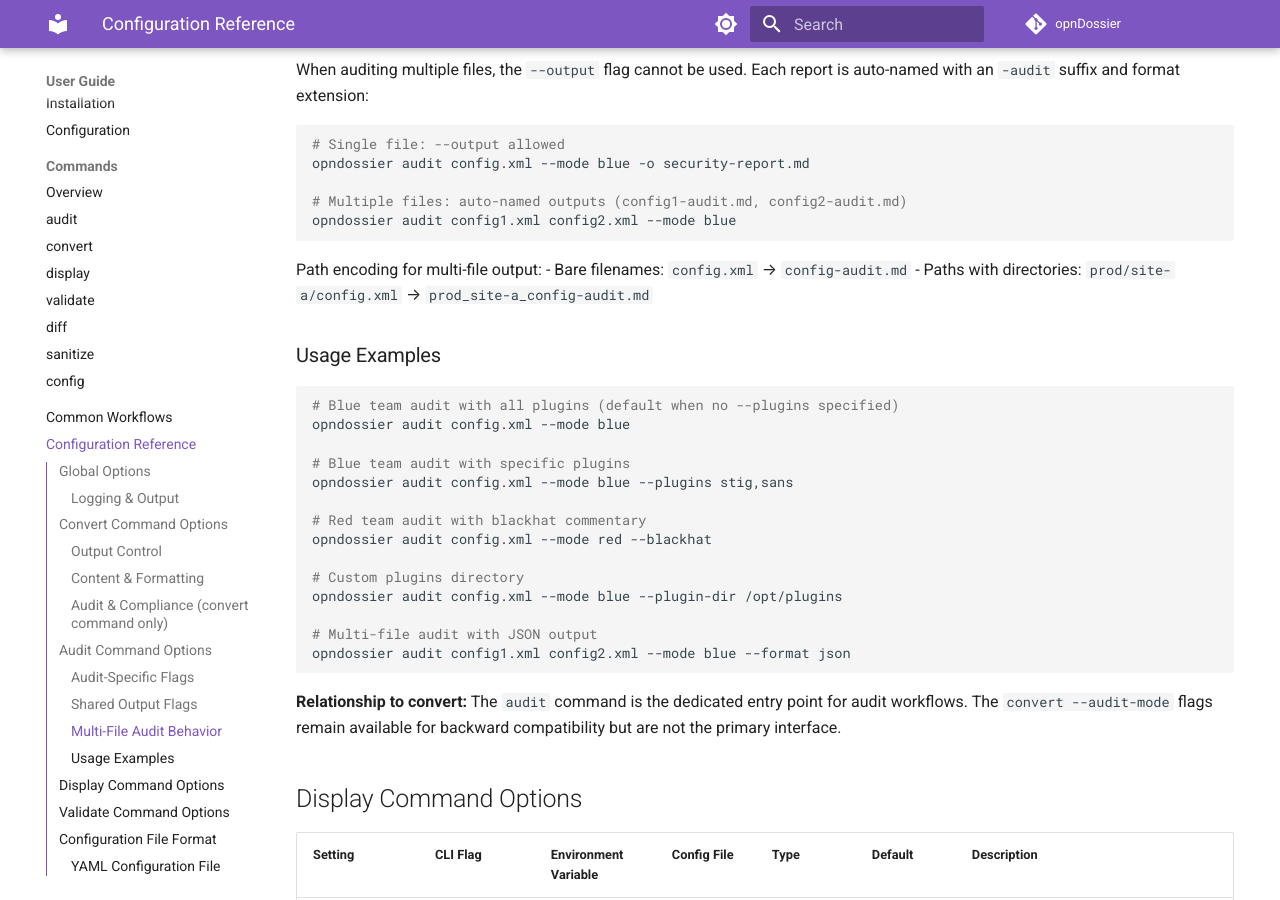
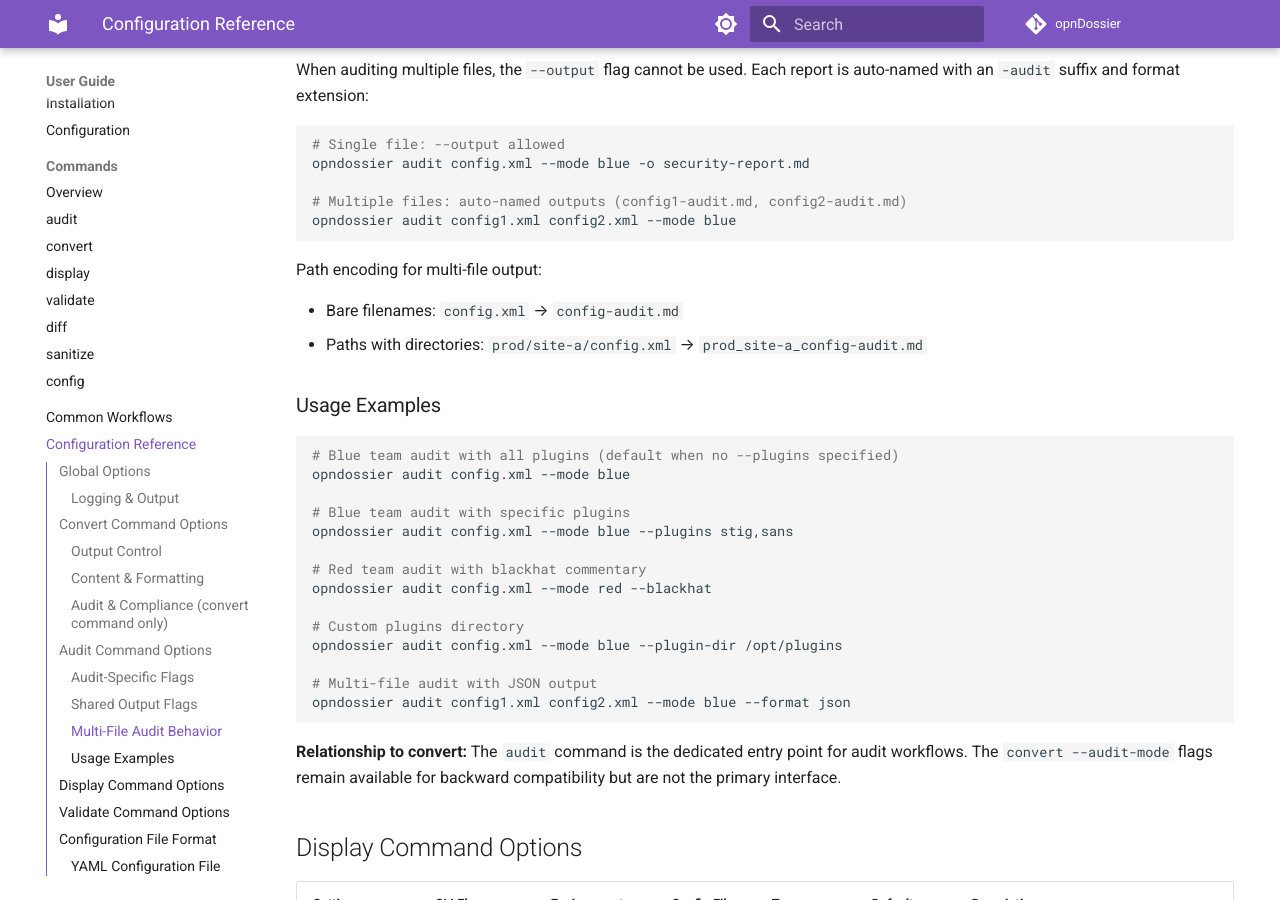
Before and after one commit to EvilBit-Labs/opnDossier, an MkDocs documentation site: the page built from docs/user-guide/configuration-reference.md, in a window 1280 px wide and 900 px high, scrolled down 3504 px. Built offline with MkDocs 1.6.1 and Material for MkDocs 9.7.7, drawn with Linux system fonts in a browser that asks for light colours; comment, search, counter and statistics services are not loaded; the version menu is left out.

````diff
--- a/docs/user-guide/configuration-reference.md
+++ b/docs/user-guide/configuration-reference.md
@@ -49,7 +49,7 @@ Supported formats: `markdown` (`md`), `json`, `yaml` (`yml`), `text` (`txt`), `h
 
 | Setting       | CLI Flag          | Environment Variable | Config File | Type     | Default | Description                                                                                                                                                              |
 | ------------- | ----------------- | -------------------- | ----------- | -------- | ------- | ------------------------------------------------------------------------------------------------------------------------------------------------------------------------ |
-| Audit mode    | `--audit-mode`    | -                    | -           | string   | `""`    | Audit mode: standard, blue, red (for backward compatibility; use `audit` command for dedicated audit workflows)                                                         |
+| Audit mode    | `--audit-mode`    | -                    | -           | string   | `""`    | Audit mode: standard, blue, red (for backward compatibility; use `audit` command for dedicated audit workflows)                                                          |
 | Audit plugins | `--audit-plugins` | -                    | -           | string[] | `[]`    | Plugins: stig, sans, firewall                                                                                                                                            |
 | Plugin dir    | `--plugin-dir`    | -                    | -           | string   | `""`    | Directory containing dynamic .so compliance plugins. If explicitly set to a nonexistent directory, fails with an error. If not specified, no dynamic plugins are loaded. |
 
@@ -59,12 +59,12 @@ The `audit` command is the dedicated entry point for security audit and complian
 
 ### Audit-Specific Flags
 
-| Setting          | CLI Flag     | Type     | Default      | Description                                                                                                 |
-| ---------------- | ------------ | -------- | ------------ | ----------------------------------------------------------------------------------------------------------- |
-| Audit mode       | `--mode`     | string   | `"standard"` | Audit mode: `standard` (neutral report), `blue` (defensive audit with compliance), `red` (attack surface)   |
-| Compliance plugins | `--plugins`  | string[] | `[]`         | Comma-separated list: `stig`, `sans`, `firewall`. Only valid with `--mode blue`. Empty = all plugins run.  |
-| Blackhat mode    | `--blackhat` | boolean  | `false`      | Enable blackhat commentary for red team reports (red mode only)                                             |
-| Plugin directory | `--plugin-dir` | string | `""`         | Directory containing dynamic `.so` compliance plugins. Failed plugin loads are non-fatal (warnings logged). |
+| Setting            | CLI Flag       | Type     | Default      | Description                                                                                                 |
+| ------------------ | -------------- | -------- | ------------ | ----------------------------------------------------------------------------------------------------------- |
+| Audit mode         | `--mode`       | string   | `"standard"` | Audit mode: `standard` (neutral report), `blue` (defensive audit with compliance), `red` (attack surface)   |
+| Compliance plugins | `--plugins`    | string[] | `[]`         | Comma-separated list: `stig`, `sans`, `firewall`. Only valid with `--mode blue`. Empty = all plugins run.   |
+| Blackhat mode      | `--blackhat`   | boolean  | `false`      | Enable blackhat commentary for red team reports (red mode only)                                             |
+| Plugin directory   | `--plugin-dir` | string   | `""`         | Directory containing dynamic `.so` compliance plugins. Failed plugin loads are non-fatal (warnings logged). |
 
 ### Shared Output Flags
 
@@ -93,6 +93,7 @@ opndossier audit config1.xml config2.xml --mode blue
 ```
 
 Path encoding for multi-file output:
+
 - Bare filenames: `config.xml` → `config-audit.md`
 - Paths with directories: `prod/site-a/config.xml` → `prod_site-a_config-audit.md`
 
````
